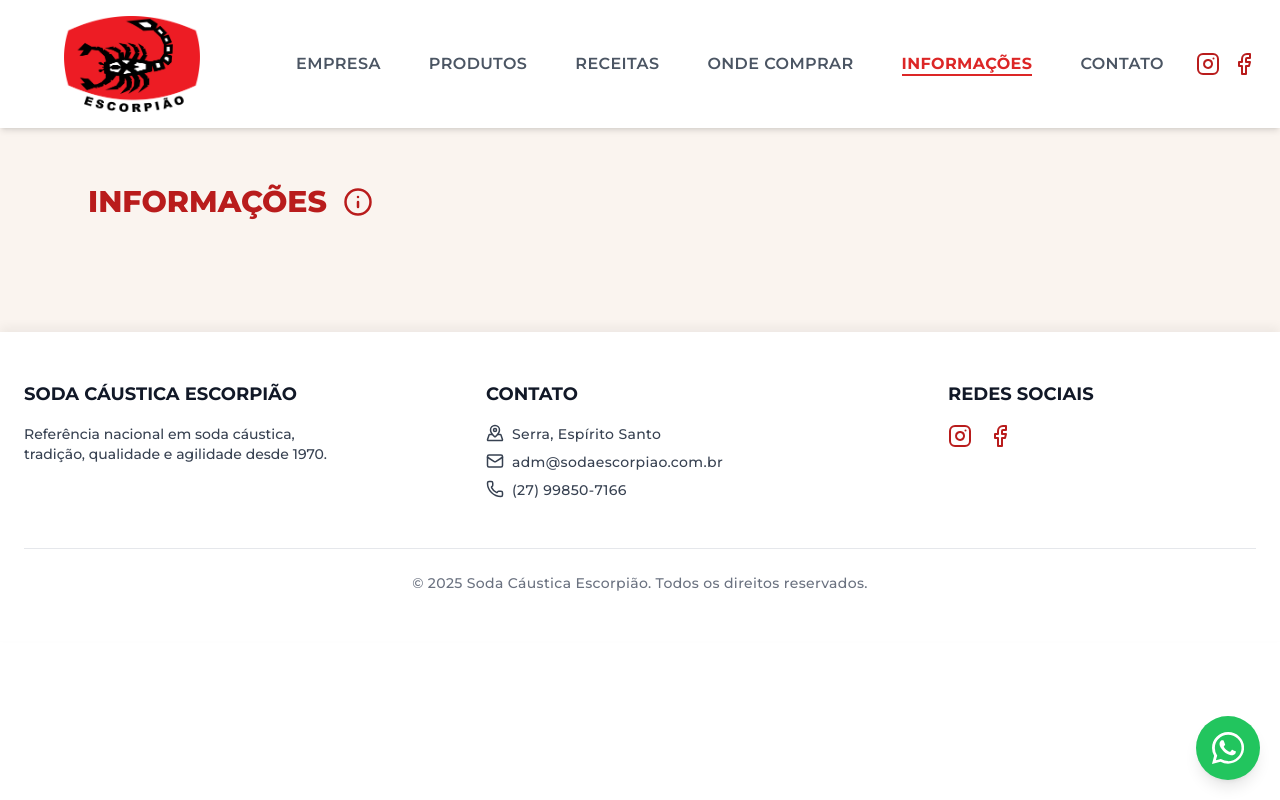
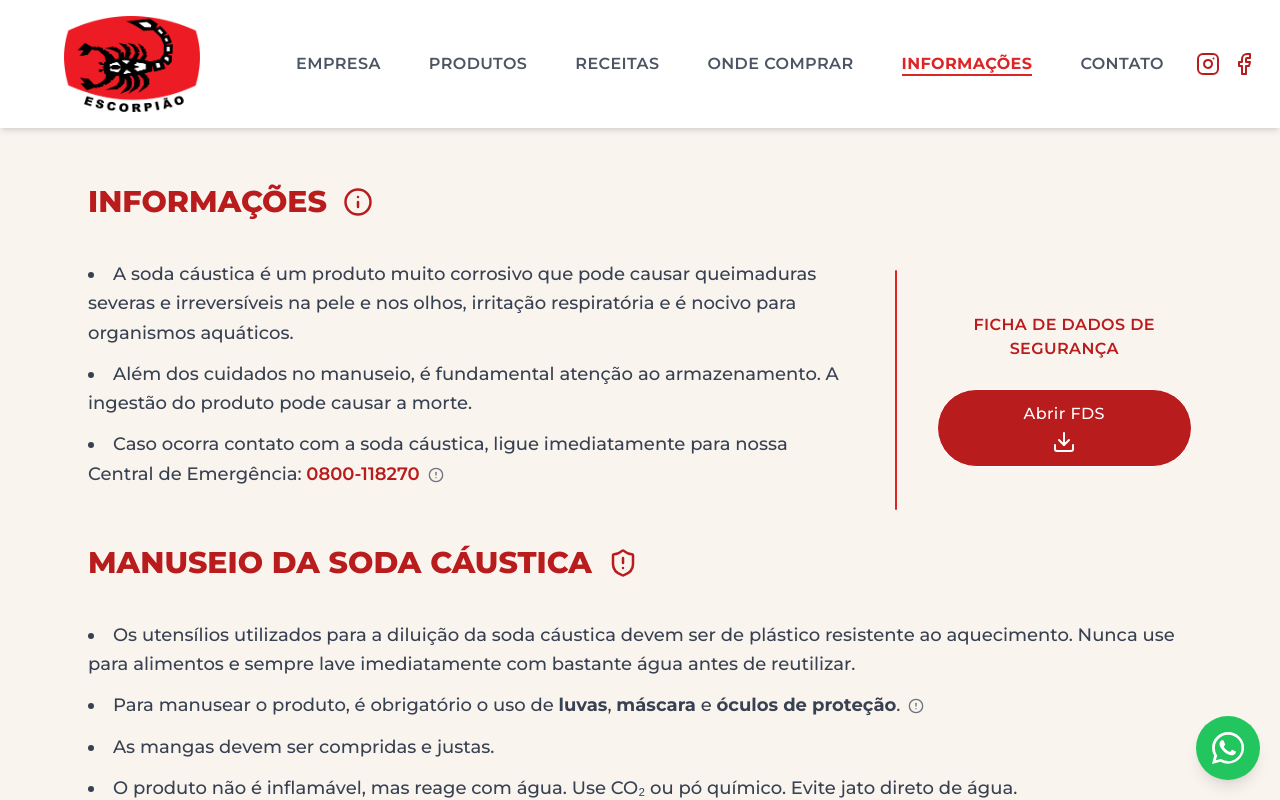
Before and after one commit to Xavis01/project_escorpiao, a Vue app in the folder frontend/: page /info in a window 1280 px wide. Shown: the top 800 px of the page. Built offline with nearby package versions, Linux system fonts and the light colour scheme.

Commit message:
Adição da parte de informação

```diff
--- a/frontend/src/views/HomeView.vue
+++ b/frontend/src/views/HomeView.vue
@@ -214,7 +214,7 @@
                                 <ul class="list-disc list-inside mb-4 space-y-1 text-gray-700">
                                     <li>1 litro de água morna</li>
                                     <li>500 gramas de soda cáustica Escorpião</li>
-                                    <li>2 litros de óleo novo</li>
+                                    <li>2 litros de óleo novo ou usado</li>
                                     <li>1 litro de álcool acima de 70%</li>
                                     <li>1 litro de água sanitária</li>
                                     <li>55 litros de água fria</li>
--- a/frontend/src/views/InfoView.vue
+++ b/frontend/src/views/InfoView.vue
@@ -1,18 +1,148 @@
 <template>
     <div class="mt-16" style="background-color: #faf4ef;">
         <section id="info" class="max-w-6xl mx-auto px-6 pt-24 scroll-mt-32">
+
             <!-- Título -->
             <div class="flex items-center gap-4 mb-4">
                 <div class="flex items-center gap-4 mb-6 pt-6">
                     <h2 class="text-3xl font-extrabold text-red-700 font-montserrat">INFORMAÇÕES</h2>
-                    <Info class="text-red-700 " stroke-width="2" size="30" />
+                    <Info class="text-red-700" stroke-width="2" size="30" />
                 </div>
             </div>
+
+            <!-- Conteúdo com divisão e lista -->
+            <div class="info-container">
+                <ul
+                    class="list-disc list-inside text-gray-700 text-lg mb-8 leading-relaxed font-montserrat info-text space-y-3">
+                    <li>
+                        A soda cáustica é um produto muito corrosivo que pode causar queimaduras severas e irreversíveis
+                        na pele e nos olhos, irritação respiratória e é nocivo para organismos aquáticos.
+                    </li>
+                    <li>
+                        Além dos cuidados no manuseio, é fundamental atenção ao armazenamento. A ingestão do produto
+                        pode causar a morte.
+                    </li>
+                    <li>
+                        Caso ocorra contato com a soda cáustica, ligue imediatamente para nossa Central de Emergência:
+                        <span class="font-semibold text-red-700">0800-118270</span>
+                        <span class="inline-flex items-center align-middle ml-2">
+                            <span class="relative group">
+                                <CircleAlert class="h-4 w-4 text-gray-500 hover:text-black cursor-pointer align-middle"
+                                    stroke="currentColor" />
+                                <!-- Tooltip -->
+                                <div
+                                    class="absolute left-6 top-1/2 -translate-y-1/2 w-80 bg-red-100 text-red-800 border border-red-300 px-4 py-3 rounded-md shadow-lg opacity-0 group-hover:opacity-100 pointer-events-none transition-opacity duration-300 z-50">
+                                    <span class="block font-bold mb-2">Primeiros Socorros</span>
+                                    <ul class="list-disc list-inside space-y-1 text-sm text-red-800">
+                                        <li><strong>Contato com a pele:</strong> Lavar com água abundante e sabão.
+                                            Retirar roupas contaminadas.</li>
+                                        <li><strong>Olhos:</strong> Enxaguar com água por vários minutos. Remover lentes
+                                            de contato se possível.</li>
+                                        <li><strong>Inalação:</strong> Levar para local ventilado.</li>
+                                        <li><strong>Ingestão:</strong> Não provocar vômito. Lavar a boca e procurar
+                                            socorro médico.</li>
+                                    </ul>
+                                </div>
+                            </span>
+                        </span>
+                    </li>
+
+
+                </ul>
+
+                <!-- Linha vermelha vertical -->
+                <div class="divider"></div>
+
+                <!-- Coluna com título e botão -->
+                <div class="flex flex-col items-center flex-1">
+                    <span
+                        class="mb-3 text-center text-base font-semibold text-red-700 font-montserrat tracking-wide uppercase">
+                        Ficha de Dados de Segurança
+                    </span>
+                    <button
+                        class="flex flex-col mt-4 font-montserrat items-center justify-center w-full bg-red-700 hover:bg-white hover:text-red-700 hover:border-red-700 text-white px-8 py-3 rounded-full tracking-wide border border-white transition duration-300"
+                        @click="openPdf">
+                        <span class="mb-1">Abrir FDS</span>
+                        <Download />
+                    </button>
+                </div>
+            </div>
+
+            <!-- Título da seção -->
+            <div class="flex items-center gap-4 mb-4">
+                <div class="flex items-center gap-4 mb-6 pt-6">
+                    <h2 class="text-3xl font-extrabold text-red-700 font-montserrat">MANUSEIO DA SODA CÁUSTICA</h2>
+                    <ShieldAlert class="text-red-700" stroke-width="2" size="30" />
+                </div>
+            </div>
+
+            <!-- Lista manuseio -->
+            <ul
+                class="list-disc list-inside text-gray-700 text-lg mb-8 leading-relaxed font-montserrat info-text space-y-3">
+                <li>
+                    Os utensílios utilizados para a diluição da soda cáustica devem ser de plástico resistente ao
+                    aquecimento.
+                    Nunca use para alimentos e sempre lave imediatamente com bastante água antes de reutilizar.
+                </li>
+                <li>
+                    Para manusear o produto, é obrigatório o uso de <strong>luvas</strong>, <strong>máscara</strong> e
+                    <span class="inline-flex items-center">
+                        <strong>óculos de proteção</strong>.
+                        <!-- Tooltip ao lado -->
+                        <span class="relative group ml-2">
+                            <CircleAlert class="h-4 w-4 text-gray-500 hover:text-black cursor-pointer"
+                                stroke="currentColor" />
+                            <div
+                                class="absolute left-6 top-1/2 -translate-y-1/2 w-72 bg-red-100 text-red-800 border border-red-300 px-4 py-3 rounded-md shadow-lg opacity-0 group-hover:opacity-100 pointer-events-none transition-opacity duration-300 z-50">
+                                <ul class="list-disc list-inside text-sm space-y-1">
+                                    <li>Luvas de proteção química (PVC ou nitrílica)</li>
+                                    <li>Óculos de proteção com vedação lateral</li>
+                                    <li>Avental e bota de PVC</li>
+                                    <li>Máscara facial em caso de poeiras ou névoa</li>
+                                </ul>
+                            </div>
+                        </span>
+                    </span>
+                </li>
+                <li>
+                    As mangas devem ser compridas e justas.
+                </li>
+                <li>
+                    O produto não é inflamável, mas reage com água. Use CO₂ ou pó químico. Evite jato direto de água.
+                </li>
+                <li>
+                    Armazene num local ventilado, seco e fresco, em embalagens de polietileno fechadas e longe de metais e ácidos
+                </li>
+            </ul>
+
         </section>
-    <br><br><br>
+        <br /><br /><br />
     </div>
 </template>
 
 <script setup>
-    import { Info } from 'lucide-vue-next';
+import { Info, Download, ShieldAlert, CircleAlert } from 'lucide-vue-next';
+function openPdf() {
+    window.open('/static/uploads/FDS-ESCORPIAO-2024-ATUALIZADA.pdf', '_blank');
+}
 </script>
+
+<style scoped>
+.info-container {
+    display: flex;
+    align-items: center;
+    gap: 1.5rem;
+}
+
+.info-text {
+    flex: 3;
+}
+
+.divider {
+    width: 2px;
+    height: 240px;
+    background-color: #dc2626;
+    margin: 0 1rem;
+    border-radius: 1px;
+}
+</style>
```
Also changed, not shown: 1 other file (tests, documents, lock files or other folders).
